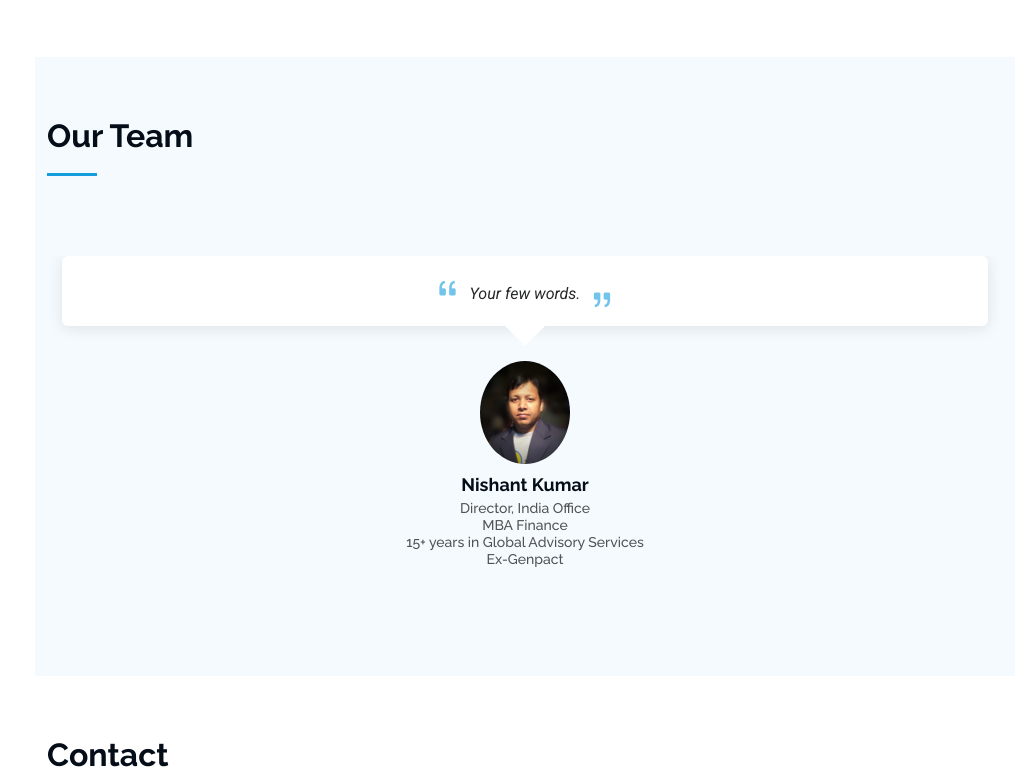
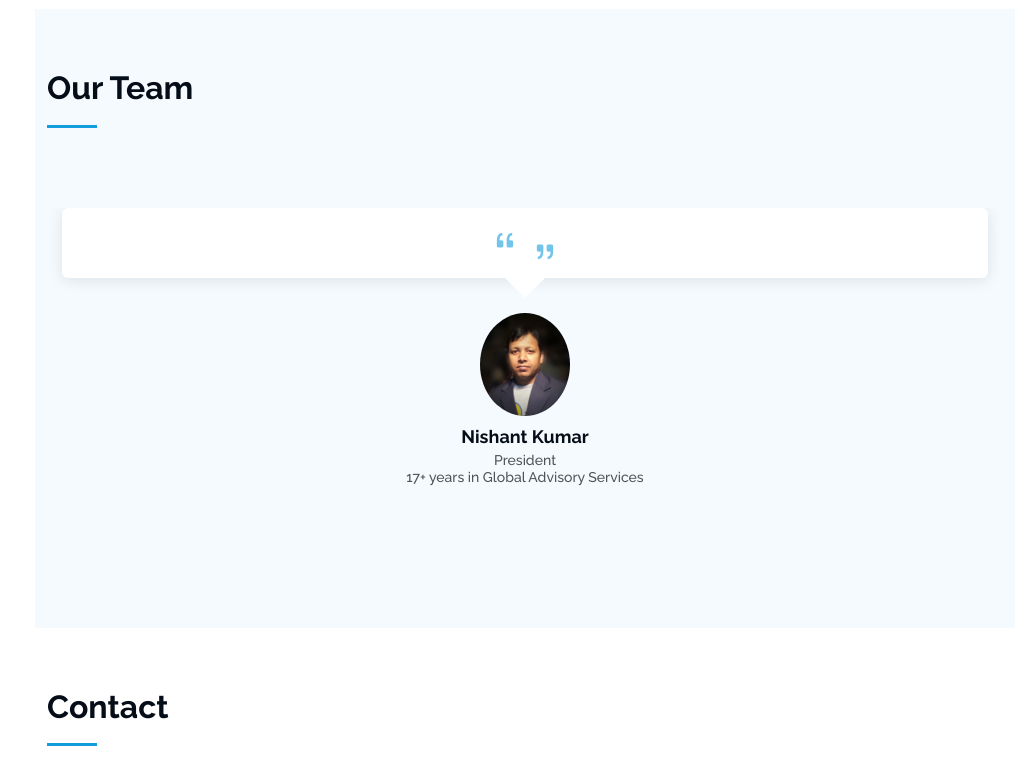
Before and after one commit to sumeet0369/mvb, a plain HTML site: page index.html in a window 1280 px wide. Shown: the part 3230-3998 px from the top of the page, without its empty margins (265-1280 px from the left). Drawn offline with Linux system fonts and the light colour scheme.

Commit message:
7th Change

```diff
--- a/index.html
+++ b/index.html
@@ -106,10 +106,10 @@
           <div class="col-lg-4">
             <img src="assets/img/president_nishant.png" class="img-fluid" alt="">
             <h4>Nishant Kumar</h4>
-            <p>Director, India  Office
-              <br>MBA Finance
-             <br>15+ years in Global Advisory Services<br>
-            Ex-Genpact
+            <p>President
+
+             <br>17+ years in Global Advisory Services<br>
+
             </p>
 
           </div>
@@ -307,15 +307,15 @@
               <div class="testimonial-item">
                 <p>
                   <i class="bi bi-quote quote-icon-left"></i>
-                  <span>Your few words.</span>
+                  <span></span>
                   <i class="bi bi-quote quote-icon-right"></i>
                 </p>
                 <img src="assets/img/testimonials/president_nishant.png" class="testimonial-img" alt="">
                 <h3>Nishant Kumar</h3>
-                <h4>Director, India  Office</h4>
-                <h4>MBA Finance</h4>
-                <h4>15+ years in Global  Advisory Services</h4>
-                <h4>Ex-Genpact </h4>
+                <h4>President</h4>
+
+                <h4>17+ years in Global  Advisory Services</h4>
+
 
               </div>
             </div><!-- End testimonial item -->
```
